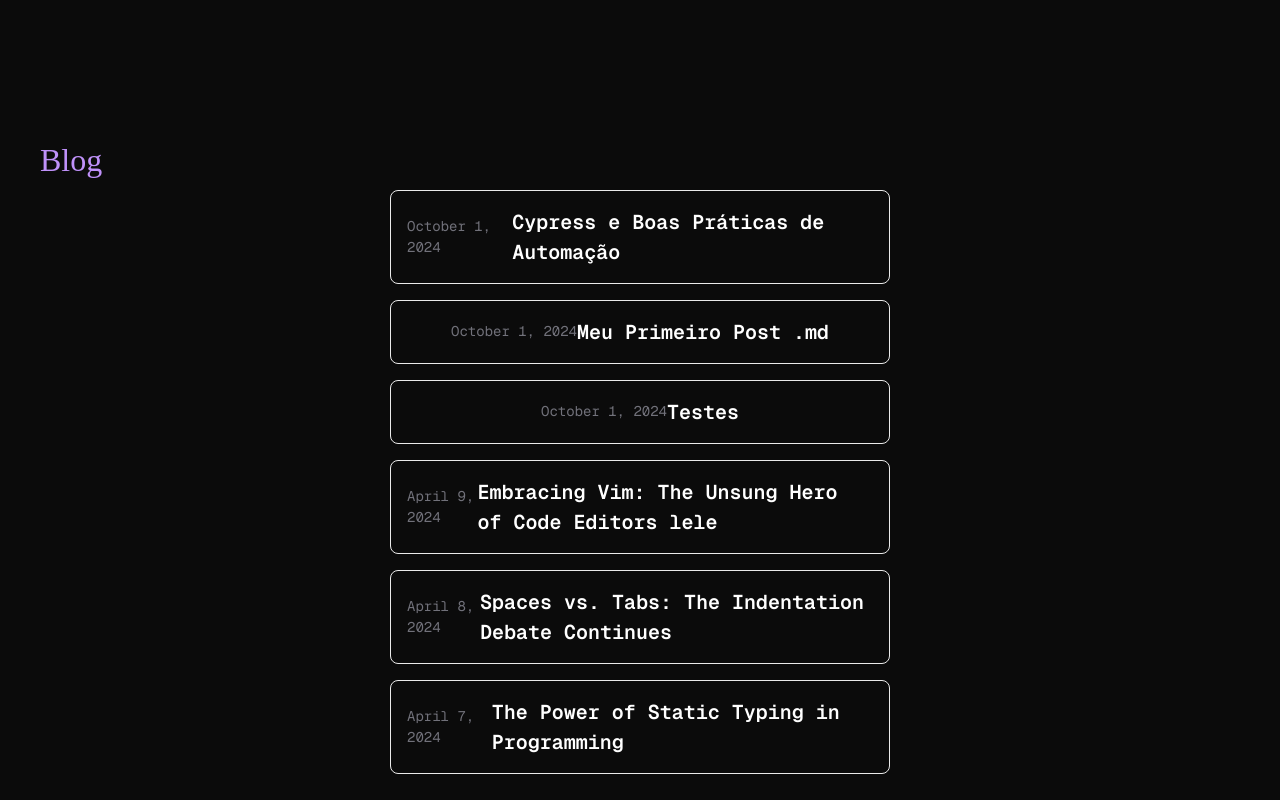
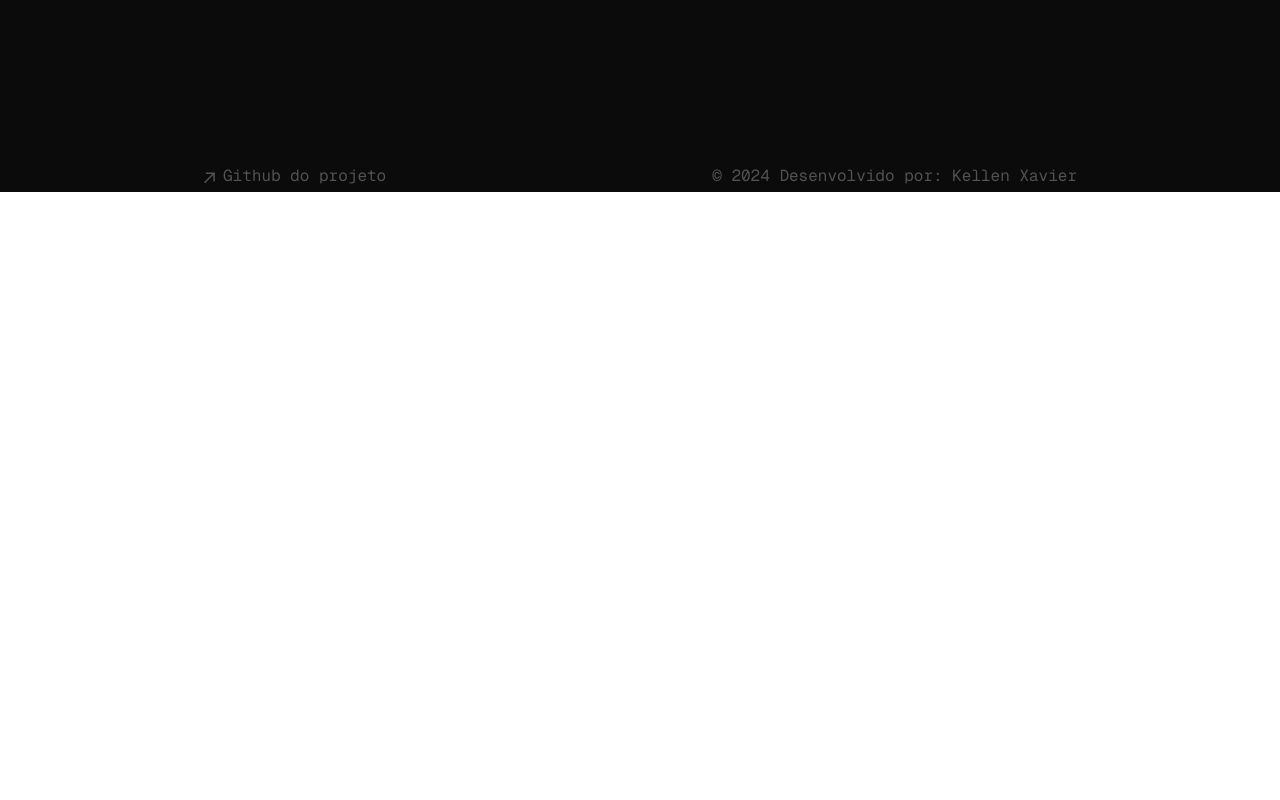
Before and after one commit to kellen-xavier/portfolio-ladydebug, a Next.js app: page / in a window 1280 px wide. Shown: the part 2320-3120 px from the top of the page. After the commit the page ends 2512 px from the top, so only its background shows below. Built offline with nearby package versions, Linux system fonts and the light colour scheme.

Commit message:
feat: ajuste divs e centraliza conteudo

```diff
--- a/app/components/styles/Page.module.css
+++ b/app/components/styles/Page.module.css
@@ -2,8 +2,10 @@
   font-family: 'Geist Sans', sans-serif;
   font-family: 'Geist Mono', monospace;
   width: 100%;
-  background-color: #0B0B0B;
+  background: #0B0B0B;
   color: #FFFF;
+  display: flex;
+  justify-content: center;
 }
 
 .main {
--- a/app/page.tsx
+++ b/app/page.tsx
@@ -1,8 +1,6 @@
-import { BlogPosts } from 'app/components/posts'
 import Link from 'next/link'
 import styles from './components/styles/Page.module.css'
-import { Experience } from './components/experiences';
-import { experiencesData } from './components/experiences';
+import { Experience , experiencesData } from './components/experiences';
 import { Projects, projectsData } from './components/projetos';
 
 export default function Page() {
@@ -73,11 +71,6 @@ export default function Page() {
           <h1 className={styles.nomeSecundario}>Serviços</h1>
         </Link>
       </div>
-
-      <div className="my-40">
-        <h1 className={styles.nomeSecundario}>Blog</h1>
-        <BlogPosts />
-      </div>
     </section>
   )
 }
```
